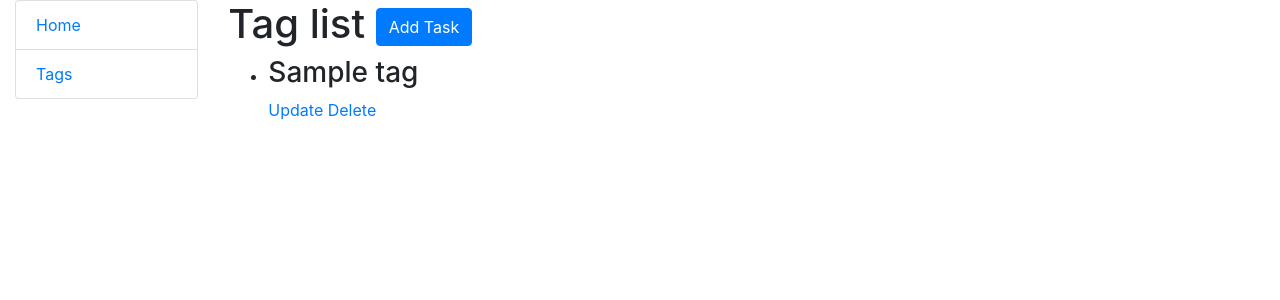
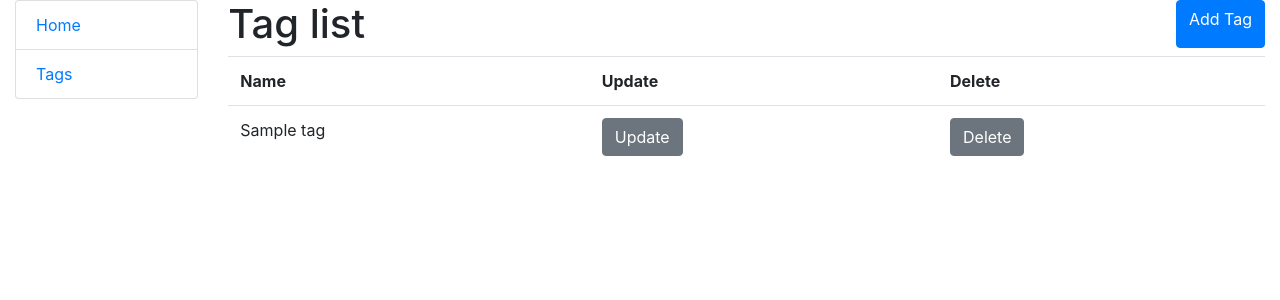
Before and after one commit to chipapapo/task-tag, a Django app: page /tags/ in a window 1280 px wide. Shown: the top 300 px of the page. Run offline with Django 4.2, Linux system fonts and the light colour scheme; tables that the repository leaves empty hold one stand-in row (values such as "Sample post").

Commit message:
minor changes

```diff
--- a/templates/todolist/tag_list.html
+++ b/templates/todolist/tag_list.html
@@ -1,24 +1,39 @@
 {% extends "base.html" %}
 
 {% block content %}
-  <h1>
+  <h1 class="d-flex justify-content-between">
     Tag list
-    <a href="{% url 'todolist:tag-create' %}" class="btn btn-primary link-to-page">
-      Add Task
+    <a href="{% url 'todolist:tag-create' %}" class="btn btn-primary link-to-page ml-auto">
+      Add Tag
     </a>
   </h1>
 
   {% if tag_list %}
-    <ul>
-      <li>
+    <table class="table">
+      <tr>
+        <th>Name</th>
+        <th>Update</th>
+        <th>Delete</th>
+      </tr>
+
       {% for tag in tag_list %}
-          <h3>{{ tag.name }}</h3>
-            <a href="{% url 'todolist:tag-update' tag.pk%}">Update</a>
-            <a href="{% url 'todolist:tag-delete' tag.pk%}">Delete</a>
-        </li>
+        <tr>
+          <td>
+              {{ tag.name }}
+          </td>
+          <td>
+              <a class="btn btn-secondary" href="{% url 'todolist:tag-update' tag.pk%}">
+                Update
+              </a>
+            </td>
+            <td>
+            <a class="btn btn-secondary" href="{% url 'todolist:tag-delete' tag.pk%}">Delete</a>
+            </td>
+        </tr>
       {% endfor %}
-    </ul>
+    </table>
+
   {% else %}
-    <p>There are no tasks</p>
+      <p>There are no tags.</p>
   {% endif %}
 {% endblock %}
--- a/todolist/models.py
+++ b/todolist/models.py
@@ -3,6 +3,9 @@ from django.db import models
 
 class Tag(models.Model):
     name = models.CharField(max_length=255)
+
+    def __str__(self):
+        return self.name
 
 
 class Task(models.Model):
@@ -14,3 +17,6 @@ class Task(models.Model):
 
     class Meta:
         ordering = ["done", "datetime"]
+
+    def __str__(self):
+        return f"{self.content} ({self.datetime})"
--- a/todolist/views.py
+++ b/todolist/views.py
@@ -4,6 +4,7 @@ from django.urls import reverse_lazy
 from django.views import generic, View
 
 from .models import Tag, Task
+from .forms import TaskForm
 
 
 class TagListView(generic.ListView):
@@ -33,13 +34,13 @@ class TagDeleteView(generic.DeleteView):
 
 class TaskCreateView(generic.CreateView):
     model = Task
-    fields = "__all__"
+    form_class = TaskForm
     success_url = reverse_lazy("todolist:task-list")
 
 
 class TaskUpdateView(generic.UpdateView):
     model = Task
-    fields = "__all__"
+    form_class = TaskForm
     success_url = reverse_lazy("todolist:task-list")
 
 
@@ -52,9 +53,7 @@ class CompleteTaskView(View):
     def get(self, request, pk):
         task = get_object_or_404(Task, id=pk)
 
-        if task.done:
-            task.done = False
-        else:
-            task.done = True
+        task.done = not task.done
+        task.save()
 
         return HttpResponseRedirect(reverse_lazy("todolist:task-list"))
```
Also changed, not shown: templates/todolist/task_list.html (+15 -13 lines), todolist/forms.py (added, +11 -0 lines).
